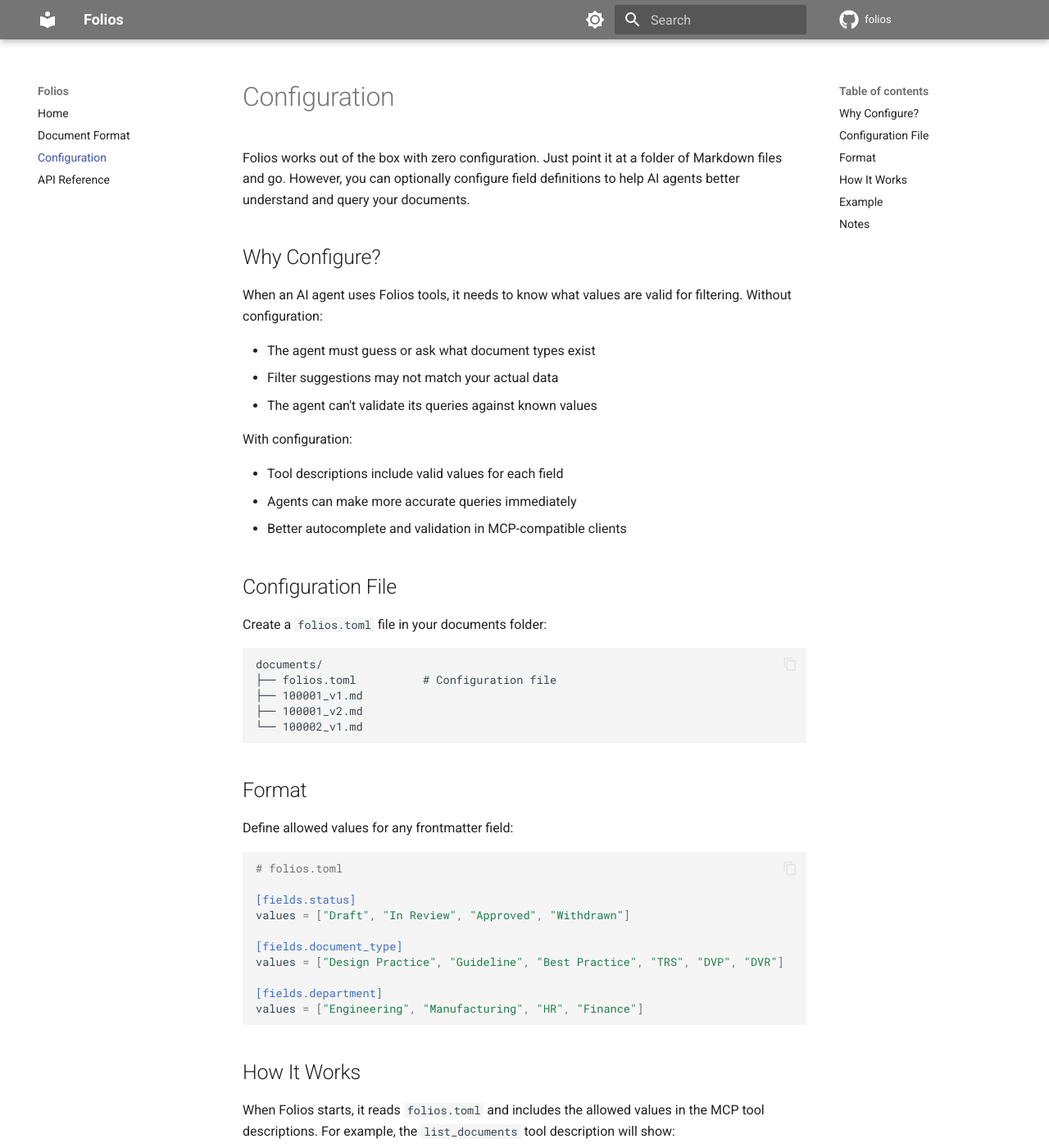
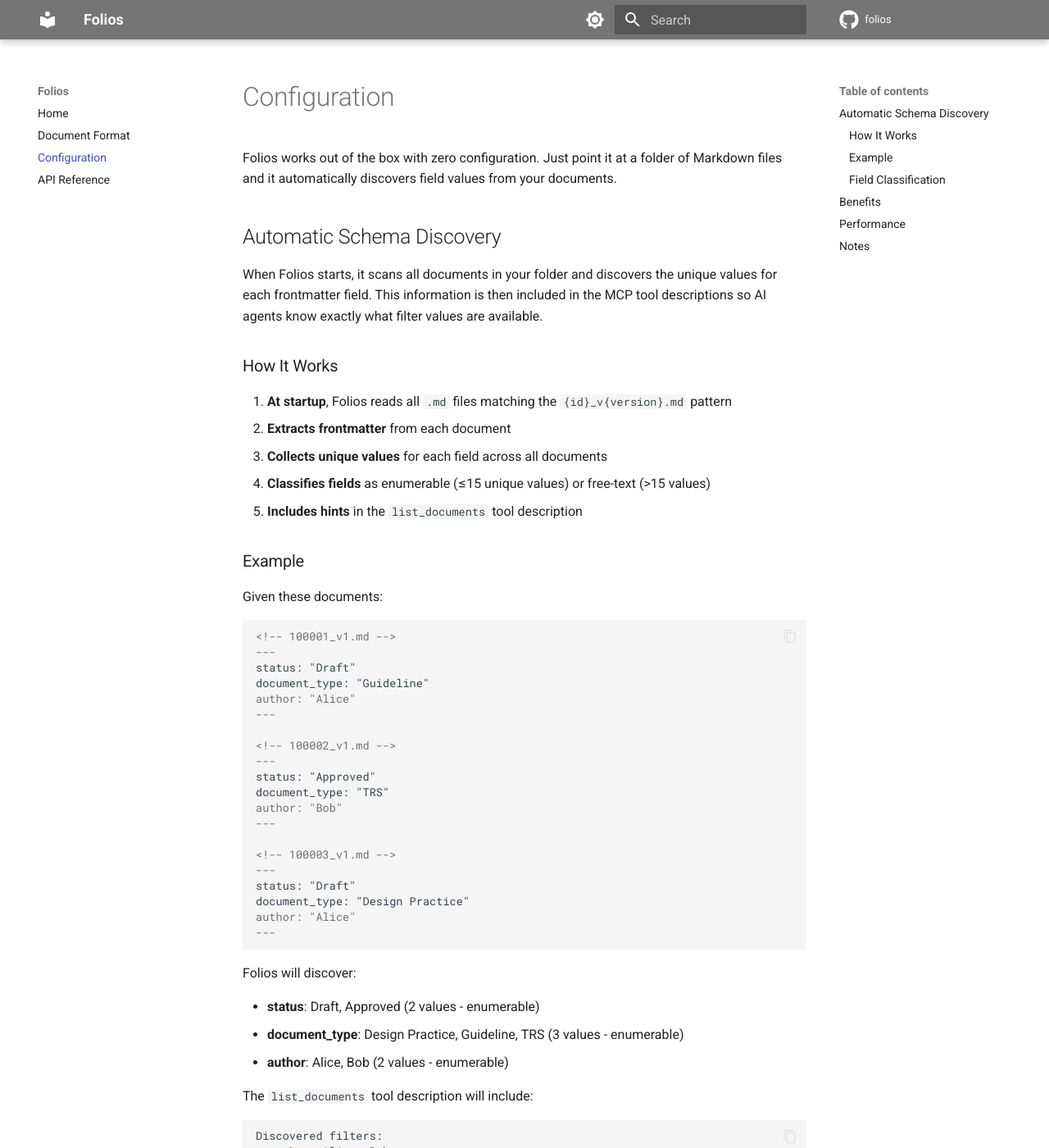
Before and after one commit to alex-pradas/folios, an MkDocs documentation site: the page built from docs/configuration.md, in a window 1280 px wide and 1400 px high. Shown: the whole window at 82% size. Built offline with MkDocs 1.6.1 and Material for MkDocs 9.7.7, drawn with Linux system fonts in a browser that asks for light colours; comment, search, counter and statistics services are not loaded; some of the changed text lies outside the part shown.

Commit message:
Replace config file with automatic schema discovery
- Remove folios.toml configuration file support
- Add discover_schema() to scan documents at startup
- Add build_filter_hints() to format discovered fields
- Restructure server.py with create_server() factory pattern
- Tools defined inside factory using closures for docs_path
- Fields with ≤15 values shown as enumerable, >15 as free-text
- Update all tests for new architecture (134 tests, 100% coverage)
- Update documentation to reflect automatic discovery

BREAKING CHANGE: folios.toml is no longer supported. Schema is now
automatically discovered from documents at startup.

````diff
--- a/docs/configuration.md
+++ b/docs/configuration.md
@@ -1,84 +1,99 @@
 # Configuration
 
-Folios works out of the box with zero configuration. Just point it at a folder of Markdown files and go. However, you can optionally configure field definitions to help AI agents better understand and query your documents.
+Folios works out of the box with zero configuration. Just point it at a folder of Markdown files and it automatically discovers field values from your documents.
 
-## Why Configure?
+## Automatic Schema Discovery
 
-When an AI agent uses Folios tools, it needs to know what values are valid for filtering. Without configuration:
+When Folios starts, it scans all documents in your folder and discovers the unique values for each frontmatter field. This information is then included in the MCP tool descriptions so AI agents know exactly what filter values are available.
 
-- The agent must guess or ask what document types exist
-- Filter suggestions may not match your actual data
-- The agent can't validate its queries against known values
+### How It Works
 
-With configuration:
+1. **At startup**, Folios reads all `.md` files matching the `{id}_v{version}.md` pattern
+2. **Extracts frontmatter** from each document
+3. **Collects unique values** for each field across all documents
+4. **Classifies fields** as enumerable (≤15 unique values) or free-text (>15 values)
+5. **Includes hints** in the `list_documents` tool description
 
-- Tool descriptions include valid values for each field
-- Agents can make more accurate queries immediately
-- Better autocomplete and validation in MCP-compatible clients
+### Example
 
-## Configuration File
+Given these documents:
 
-Create a `folios.toml` file in your documents folder:
+```markdown
+<!-- 100001_v1.md -->
+---
+status: "Draft"
+document_type: "Guideline"
+author: "Alice"
+---
+
+<!-- 100002_v1.md -->
+---
+status: "Approved"
+document_type: "TRS"
+author: "Bob"
+---
+
+<!-- 100003_v1.md -->
+---
+status: "Draft"
+document_type: "Design Practice"
+author: "Alice"
+---
+```
+
+Folios will discover:
+
+- **status**: Draft, Approved (2 values - enumerable)
+- **document_type**: Design Practice, Guideline, TRS (3 values - enumerable)
+- **author**: Alice, Bob (2 values - enumerable)
+
+The `list_documents` tool description will include:
 
 ```
-documents/
-├── folios.toml          # Configuration file
-├── 100001_v1.md
-├── 100001_v2.md
-└── 100002_v1.md
+Discovered filters:
+  author: Alice, Bob
+  document_type: Design Practice, Guideline, TRS
+  status: Approved, Draft
 ```
 
-## Format
+### Field Classification
 
-Define allowed values for any frontmatter field:
+Fields are classified based on the number of unique values:
 
-```toml
-# folios.toml
+| Unique Values | Classification | Display |
+|---------------|----------------|---------|
+| ≤15 | Enumerable | All values listed |
+| >15 | Free-text | Shows count only |
 
-[fields.status]
-values = ["Draft", "In Review", "Approved", "Withdrawn"]
+For example, if you have 50 different authors, the hints would show:
 
-[fields.document_type]
-values = ["Design Practice", "Guideline", "Best Practice", "TRS", "DVP", "DVR"]
-
-[fields.department]
-values = ["Engineering", "Manufacturing", "HR", "Finance"]
+```
+Discovered filters:
+  author: free text (50 unique values)
+  status: Approved, Draft
 ```
 
-## How It Works
+This prevents overwhelming the AI agent with too many options while still indicating the field is filterable.
 
-When Folios starts, it reads `folios.toml` and includes the allowed values in the MCP tool descriptions. For example, the `list_documents` tool description will show:
+## Benefits
 
-```
-Filter by status (Draft|In Review|Approved|Withdrawn)
-Filter by document_type (Design Practice|Guideline|Best Practice|TRS|DVP|DVR)
-```
+- **Zero configuration required** - no separate config file to maintain
+- **Always up-to-date** - schema reflects actual document content
+- **No drift** - impossible for config to get out of sync with documents
+- **Automatic** - just add documents and the schema updates on restart
 
-This helps AI agents understand what values they can use when querying your document library.
+## Performance
 
-## Example
+Schema discovery is extremely fast:
 
-Given this configuration:
+- ~15ms for 1000 documents
+- ~70,000 documents per second
 
-```toml
-[fields.status]
-values = ["Draft", "Approved"]
-
-[fields.document_type]
-values = ["Guideline", "TRS"]
-```
-
-An AI agent can confidently query:
-
-```
-list_documents(status="Approved", document_type="TRS")
-```
-
-Without configuration, the agent would need to either guess these values or ask you first.
+This happens once at server startup and has negligible impact on launch time.
 
 ## Notes
 
-- Configuration is entirely optional
-- Documents with values not in the config are still accepted
-- The config only affects tool descriptions, not validation
-- Changes to `folios.toml` require restarting the server
+- Discovery happens at server startup only
+- Adding new documents requires restarting the server to update the schema
+- Documents with parsing errors are skipped gracefully
+- Non-string values are converted to strings for filtering
````
Also changed, not shown: docs/api-reference.md (line endings or trailing spaces), 10 other files.
